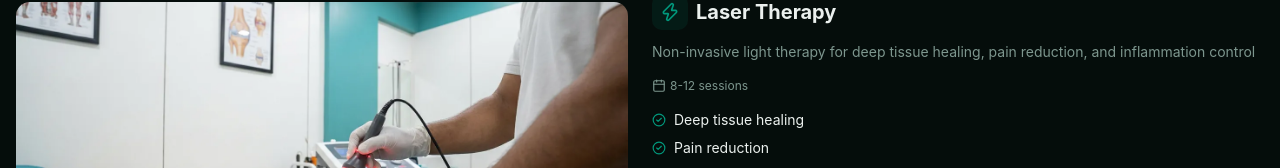
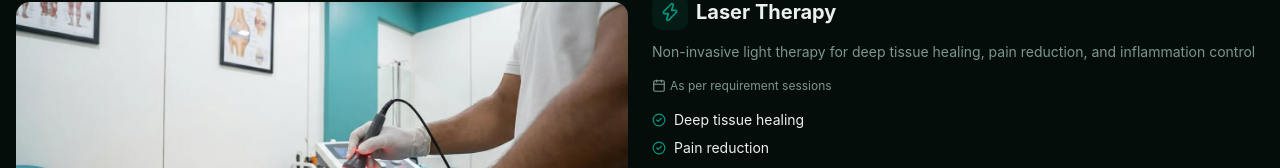
Before and after one commit to poppystonebq21/narayana-frombp20, a React (Vite) app: page /services in a window 1280 px wide. Shown: the part 356-524 px from the top of the page. Built offline with nearby package versions, Linux system fonts and the light colour scheme.

Commit message:
Updated index.html

```diff
--- a/index.html
+++ b/index.html
@@ -165,7 +165,7 @@
           "name": "How many physiotherapy sessions will I need?",
           "acceptedAnswer": {
             "@type": "Answer",
-            "text": "The number of sessions varies based on your condition. Most patients see improvement within 6-12 sessions. Dr. Anju will assess and provide a treatment plan during your first visit."
+            "text": "The number of sessions varies based on your condition. Dr. Anju will assess and provide a personalized treatment plan as per your requirement during your first visit."
           }
         },
         {
--- a/src/pages/home.tsx
+++ b/src/pages/home.tsx
@@ -40,7 +40,7 @@ const testimonials = [
 ]
 
 const faqs = [
-  { q: "How many sessions will I need?", qHi: "मुझे कितने सत्रों की आवश्यकता होगी?", a: "The number of sessions varies based on your condition. Most patients see improvement within 6-12 sessions. Dr. Anju will assess and provide a treatment plan during your first visit.", aHi: "सत्रों की संख्या आपकी स्थिति पर निर्भर करती है। अधिकांश मरीज 6-12 सत्रों में सुधार देखते हैं। डॉ. अंजू पहली विजिट में मूल्यांकन करके उपचार योजना बताएंगी।" },
+  { q: "How many sessions will I need?", qHi: "मुझे कितने सत्रों की आवश्यकता होगी?", a: "The number of sessions varies based on your condition. Dr. Anju will assess and provide a personalized treatment plan as per your requirement during your first visit.", aHi: "सत्रों की संख्या आपकी स्थिति पर निर्भर करती है। डॉ. अंजू पहली विजिट में मूल्यांकन करके आपकी आवश्यकता के अनुसार व्यक्तिगत उपचार योजना बताएंगी।" },
   { q: "Is physiotherapy painful?", qHi: "क्या फिजियोथेरेपी दर्दनाक है?", a: "Most physiotherapy techniques are gentle and pain-free. Some treatments like dry needling may cause mild discomfort initially, but overall the therapies are designed to reduce your pain.", aHi: "अधिकांश फिजियोथेरेपी तकनीकें सौम्य और दर्द-मुक्त हैं। कुछ उपचार जैसे ड्राई नीडलिंग में शुरू में हल्की असुविधा हो सकती है, लेकिन कुल मिलाकर थेरेपी आपके दर्द को कम करने के लिए डिज़ाइन की गई हैं।" },
   { q: "Do you provide home visit services?", qHi: "क्या आप होम विजिट सेवाएं प्रदान करते हैं?", a: "Yes! We provide complete physiotherapy treatment at your home for patients who cannot visit the clinic. This includes all our therapies with portable equipment.", aHi: "हां! हम उन मरीजों के लिए घर पर पूर्ण फिजियोथेरेपी उपचार प्रदान करते हैं जो क्लिनिक नहीं आ सकते। इसमें पोर्टेबल उपकरणों के साथ हमारी सभी थेरेपी शामिल हैं।" },
   { q: "What should I wear for my appointment?", qHi: "अपॉइंटमेंट के लिए मुझे क्या पहनना चाहिए?", a: "Wear comfortable, loose-fitting clothes that allow access to the affected area. For lower back or leg treatments, shorts or track pants are ideal.", aHi: "आरामदायक, ढीले कपड़े पहनें जो प्रभावित क्षेत्र तक पहुंच की अनुमति दें। कमर या पैर के उपचार के लिए शॉर्ट्स या ट्रैक पैंट आदर्श हैं।" },
--- a/src/pages/services.tsx
+++ b/src/pages/services.tsx
@@ -14,7 +14,7 @@ const serviceDetails = [
     icon: Zap,
     img: "/service-laser-therapy.webp",
 
-    sessions: "8-12",
+    sessions: "As per requirement",
     benefits: ["Deep tissue healing", "Pain reduction", "Inflammation control", "Accelerated recovery", "Non-invasive treatment"],
     benefitsHi: ["गहरे ऊतक उपचार", "दर्द कम करना", "सूजन नियंत्रण", "तेजी से रिकवरी", "गैर-आक्रामक उपचार"],
   },
@@ -23,7 +23,7 @@ const serviceDetails = [
     icon: Target,
     img: "/service-cupping-therapy.webp",
 
-    sessions: "6-10",
+    sessions: "As per requirement",
     benefits: ["Improved blood circulation", "Muscle tension relief", "Toxin removal", "Pain reduction", "Promotes natural healing"],
     benefitsHi: ["रक्त संचार में सुधार", "मांसपेशियों के तनाव से राहत", "विषाक्त पदार्थों को हटाना", "दर्द में कमी", "प्राकृतिक उपचार को बढ़ावा"],
   },
@@ -32,7 +32,7 @@ const serviceDetails = [
     icon: Activity,
     img: "/service-dry-needling.webp",
 
-    sessions: "6-8",
+    sessions: "As per requirement",
     benefits: ["Trigger point release", "Muscle pain relief", "Improved flexibility", "Faster recovery", "Increased range of motion"],
     benefitsHi: ["ट्रिगर पॉइंट रिलीज", "मांसपेशियों के दर्द में राहत", "बेहतर लचीलापन", "तेजी से रिकवरी", "गति की सीमा में वृद्धि"],
   },
@@ -41,7 +41,7 @@ const serviceDetails = [
     icon: Shield,
     img: "/service-taping-therapy.webp",
 
-    sessions: "As needed",
+    sessions: "As per requirement",
     benefits: ["Joint support", "Pain management", "Muscle activation", "Injury prevention", "Supports during recovery"],
     benefitsHi: ["जोड़ों का सहारा", "दर्द प्रबंधन", "मांसपेशियों की सक्रियता", "चोट की रोकथाम", "रिकवरी के दौरान सहायता"],
   },
@@ -50,7 +50,7 @@ const serviceDetails = [
     icon: Sparkles,
     img: "/service-mfr-therapy.webp",
 
-    sessions: "8-12",
+    sessions: "As per requirement",
     benefits: ["Fascial tension release", "Improved mobility", "Chronic pain relief", "Posture correction", "Reduced muscle stiffness"],
     benefitsHi: ["फेशियल तनाव रिलीज", "बेहतर गतिशीलता", "पुराने दर्द से राहत", "पोस्चर सुधार", "मांसपेशियों की कठोरता में कमी"],
   },
@@ -59,7 +59,7 @@ const serviceDetails = [
     icon: HomeIcon,
     img: "/service-home-visit.webp",
 
-    sessions: "Based on condition",
+    sessions: "As per requirement",
     benefits: ["Treatment at your doorstep", "All therapies available", "Portable equipment", "Flexible scheduling", "Comfortable environment"],
     benefitsHi: ["आपके दरवाजे पर उपचार", "सभी थेरेपी उपलब्ध", "पोर्टेबल उपकरण", "लचीला शेड्यूल", "आरामदायक वातावरण"],
   },
```
